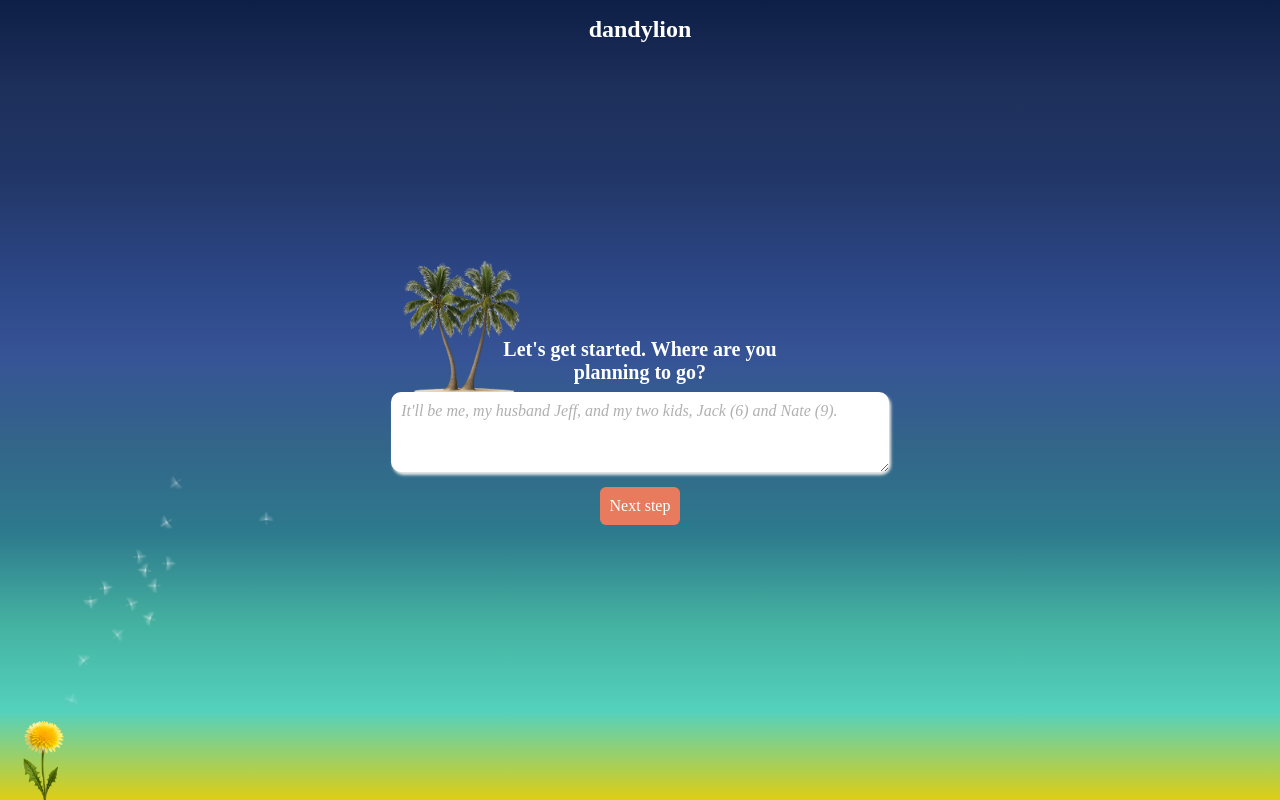
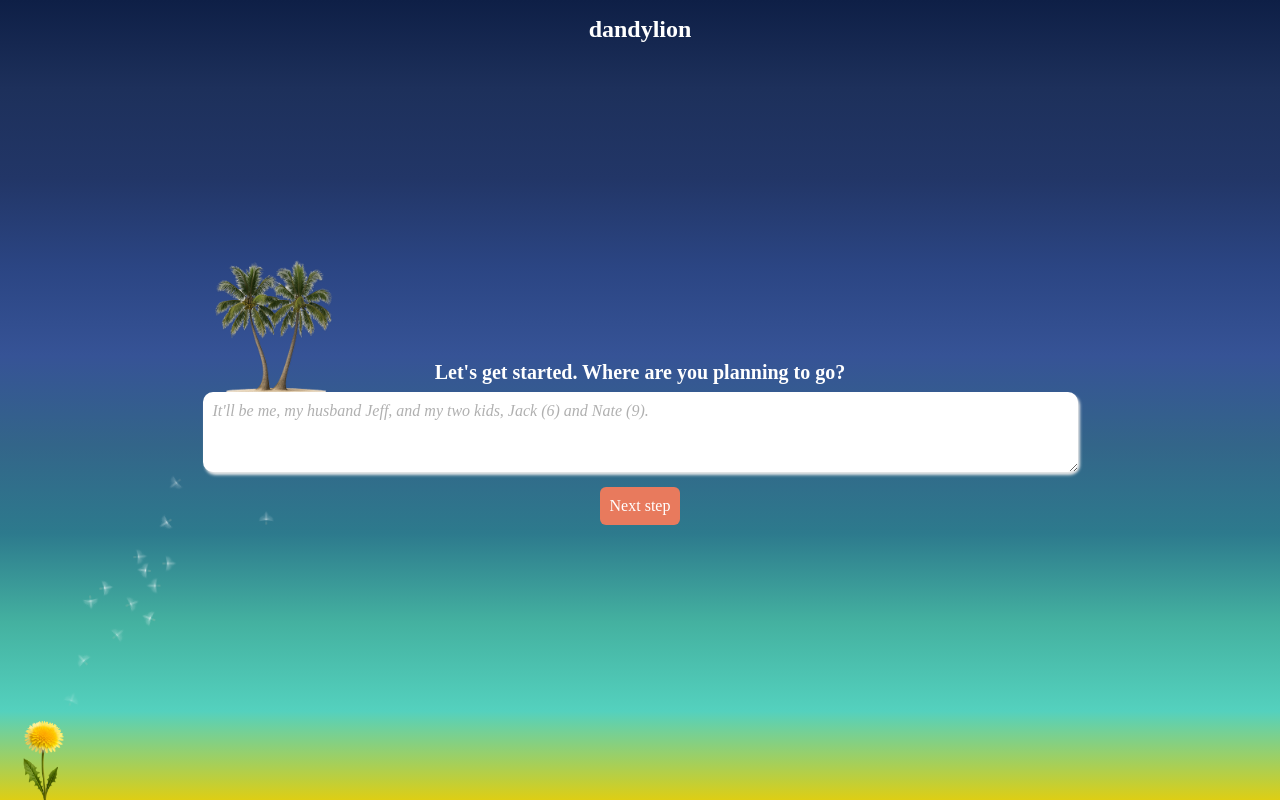
Before and after one commit to tedschu/Dandylion, a React (Vite) app in the folder client/: page /build-plan in a window 1280 px wide. Built offline with nearby package versions, Linux system fonts and the light colour scheme; a web font is replaced by a local one.

Commit message:
updated styling for step pages

```diff
--- a/client/src/components/destinationKnownPath/Step1_Known.tsx
+++ b/client/src/components/destinationKnownPath/Step1_Known.tsx
@@ -16,8 +16,6 @@ function Step1({
       event.target.value;
     setUserResponses(tempObj);
   };
-
-  // TODO: MAKE RESIZABLE INPUT BOX
 
   return (
     <>
--- a/client/src/components/destinationUnknownPath/Step1_Unknown.tsx
+++ b/client/src/components/destinationUnknownPath/Step1_Unknown.tsx
@@ -16,8 +16,6 @@ function Step1({
       event.target.value;
     setUserResponses(tempObj);
   };
-
-  // TODO: MAKE RESIZABLE INPUT BOX
 
   return (
     <>
--- a/client/src/index.css
+++ b/client/src/index.css
@@ -138,6 +138,7 @@ h3 {
   flex-direction: column;
   justify-content: center;
   align-items: center;
+  width: 95%;
 }
 
 .resultContainer {
```
